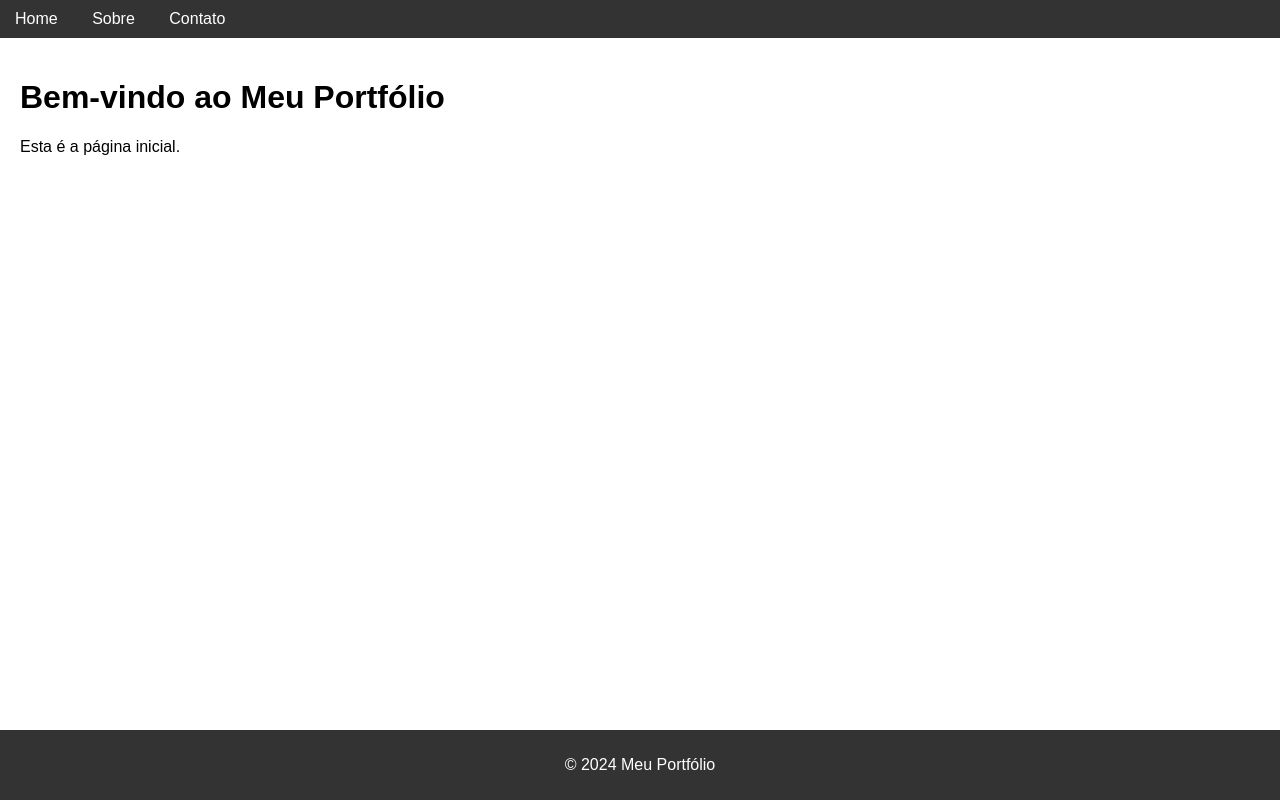
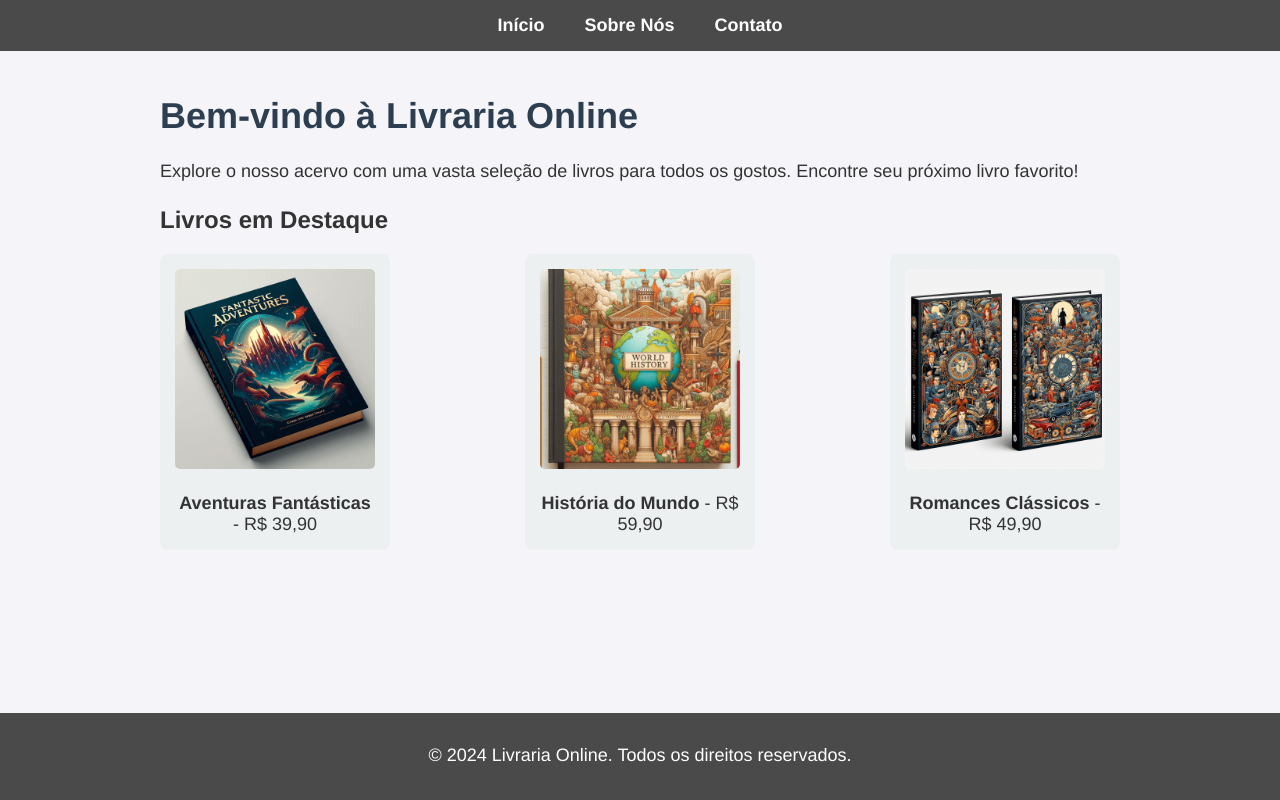
Before and after one commit to vargasgustavo/portifo, a Flask app: page / in a window 1280 px wide. Run offline with Flask 3, Linux system fonts and the light colour scheme.

Commit message:
Melhorando portifólio

```diff
--- a/requirements.txt
+++ b/requirements.txt
@@ -1,2 +1,2 @@
-Flask==2.3.3
-gunicorn==20.1.0
+Flask
+Gunicorn
--- a/static/style.css
+++ b/static/style.css
@@ -1,31 +1,133 @@
 body {
-    font-family: Arial, sans-serif;
+    font-family: 'Helvetica Neue', Arial, sans-serif;
     margin: 0;
     padding: 0;
+    background-color: #f4f4f9;
+    color: #333;
 }
 
 header {
-    background: #333;
+    background: #4a4a4a;
     color: #fff;
-    padding: 10px 0;
+    padding: 15px 0;
+    text-align: center;
+}
+
+nav ul {
+    list-style: none;
+    padding: 0;
+    margin: 0;
+    display: flex;
+    justify-content: center;
+}
+
+nav ul li {
+    margin: 0 20px;
 }
 
 nav a {
     color: #fff;
-    margin: 0 15px;
     text-decoration: none;
+    font-size: 18px;
+    font-weight: bold;
 }
 
 nav a:hover {
-    text-decoration: underline;
+    opacity: 0.5;
 }
 
-main {
+.container {
+    max-width: 960px;
+    margin: 0 auto;
     padding: 20px;
 }
 
+h1 {
+    font-size: 36px;
+    color: #2c3e50;
+    margin-bottom: 20px;
+}
+
+p {
+    font-size: 18px;
+    line-height: 1.6;
+    margin-bottom: 20px;
+}
+
+.featured-books ul {
+    list-style-type: none;
+    padding: 0;
+    display: flex;
+    gap: 20px;
+    justify-content: space-between;
+}
+
+.featured-books li {
+    background-color: #ecf0f1;
+    padding: 15px;
+    border-radius: 8px;
+    text-align: center;
+    max-width: 200px;
+    transition: transform 0.3s ease, box-shadow 0.3s ease;
+}
+
+.featured-books li:hover {
+    transform: scale(1.05) rotate(2deg);
+    box-shadow: 0 4px 15px rgba(0, 0, 0, 0.2);
+}
+
+.featured-books img {
+    max-width: 100%;
+    height: auto;
+    border-radius: 5px;
+    margin-bottom: 10px;
+    transition: transform 0.3s ease;
+}
+
+.featured-books li:hover img {
+    transform: scale(1.1);
+}
+
+.featured-books div {
+    font-size: 18px;
+    margin-top: 10px;
+}
+
+.contact-form {
+    max-width: 600px;
+    margin: 20px auto;
+    display: flex;
+    flex-direction: column;
+}
+
+.contact-form label {
+    margin-bottom: 10px;
+    font-weight: bold;
+}
+
+.contact-form input,
+.contact-form textarea {
+    padding: 10px;
+    margin-bottom: 15px;
+    border-radius: 5px;
+    border: 1px solid #ccc;
+}
+
+.contact-form button {
+    padding: 10px;
+    background-color: #2980b9;
+    color: white;
+    border: none;
+    border-radius: 5px;
+    cursor: pointer;
+}
+
+.contact-form button:hover {
+    background-color: #3498db;
+}
+
 footer {
-    background: #333;
+    background: #4a4a4a;
     color: #fff;
     text-align: center;
     padding: 10px 0;
--- a/templates/home.html
+++ b/templates/home.html
@@ -1,6 +1,34 @@
-{% extends 'index.html' %}
+{% extends 'index.html' %} {% block content %}
+<h1>Bem-vindo à Livraria Online</h1>
+<p>
+  Explore o nosso acervo com uma vasta seleção de livros para todos os gostos.
+  Encontre seu próximo livro favorito!
+</p>
 
-{% block content %}
-<h1>Bem-vindo ao Meu Portfólio</h1>
-<p>Esta é a página inicial.</p>
+<div class="featured-books">
+  <h2>Livros em Destaque</h2>
+  <ul>
+    <li>
+      <img
+        src="{{ url_for('static', filename='aventuras_fantasticas.jpg') }}"
+        alt="Aventuras Fantásticas"
+      />
+      <div><strong>Aventuras Fantásticas</strong> - R$ 39,90</div>
+    </li>
+    <li>
+      <img
+        src="{{ url_for('static', filename='historia_do_mundo.jpg') }}"
+        alt="História do Mundo"
+      />
+      <div><strong>História do Mundo</strong> - R$ 59,90</div>
+    </li>
+    <li>
+      <img
+        src="{{ url_for('static', filename='romances_classicos.jpg') }}"
+        alt="Romances Clássicos"
+      />
+      <div><strong>Romances Clássicos</strong> - R$ 49,90</div>
+    </li>
+  </ul>
+</div>
 {% endblock %}
--- a/templates/index.html
+++ b/templates/index.html
@@ -1,25 +1,29 @@
 <!DOCTYPE html>
 <html lang="pt-br">
   <head>
-    <meta charset="UTF-8">
-    <meta name="viewport" content="width=device-width, initial-scale=1.0">
-    <title>Meu Portfólio</title>
-    <link rel="stylesheet" href="{{ url_for('static', filename='style.css') }}">
+    <meta charset="UTF-8" />
+    <meta name="viewport" content="width=device-width, initial-scale=1.0" />
+    <title>Livraria Online</title>
+    <link
+      rel="stylesheet"
+      href="{{ url_for('static', filename='style.css') }}"
+    />
   </head>
   <body>
     <header>
       <nav>
-            <a href="{{ url_for('home') }}">Home</a>
-            <a href="{{ url_for('sobre') }}">Sobre</a>
-            <a href="{{ url_for('contato') }}">Contato</a>
+        <ul>
+          <li><a href="{{ url_for('home') }}">Início</a></li>
+          <li><a href="{{ url_for('sobre') }}">Sobre Nós</a></li>
+          <li><a href="{{ url_for('contato') }}">Contato</a></li>
+        </ul>
       </nav>
     </header>
     <main>
-        {% block content %}
-        {% endblock %}
+      <div class="container">{% block content %} {% endblock %}</div>
     </main>
     <footer>
-        <p>&copy; 2024 Meu Portfólio</p>
+      <p>&copy; 2024 Livraria Online. Todos os direitos reservados.</p>
     </footer>
   </body>
 </html>
```
Also changed, not shown: templates/contato.html (+14 -4 lines), templates/sobre.html (+11 -5 lines), static/aventuras_fantasticas.jpg (added), static/historia_do_mundo.jpg (added), static/romances_classicos.jpg (added), 1 other file. Lines whose indentation alone changed are shown as unchanged.
